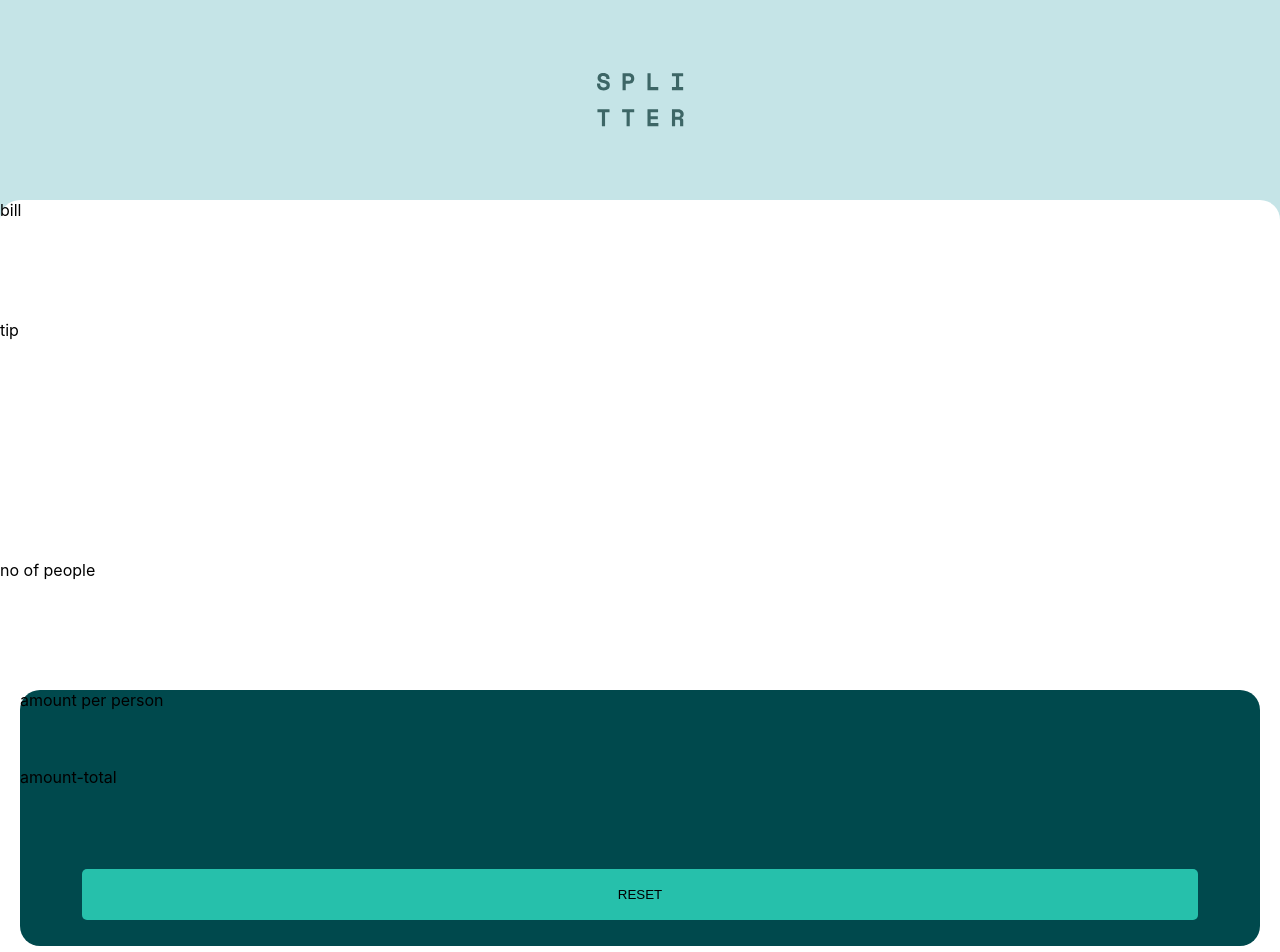
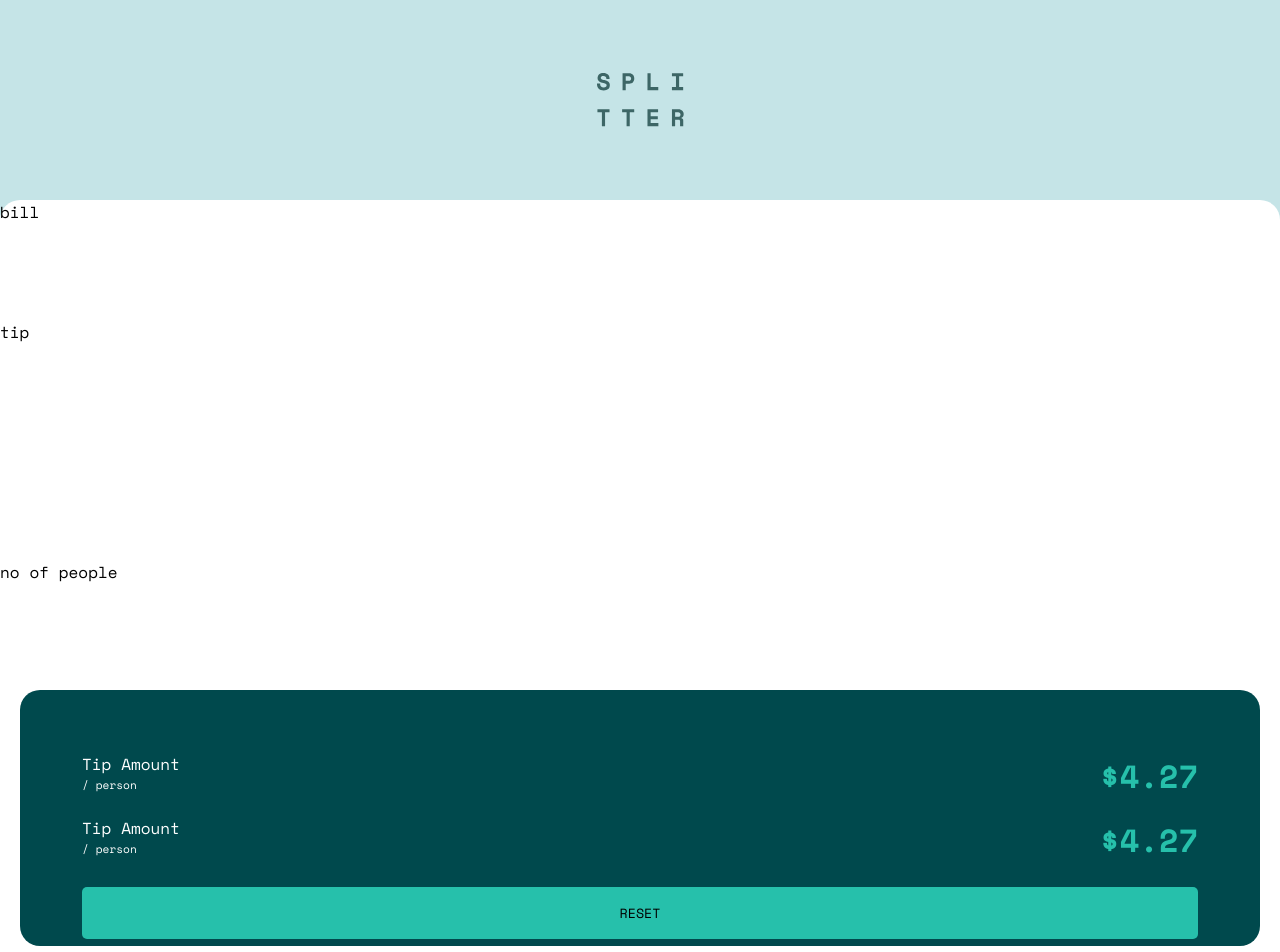
Before and after one commit to sharathkrml/tip-calculator, a React (Create React App) app: page / in a window 1280 px wide. Shown: the top 952 px of the page. Built offline with nearby package versions, Linux system fonts and the light colour scheme.

Commit message:
added Result Element

```diff
--- a/src/App.css
+++ b/src/App.css
@@ -10,7 +10,7 @@
 }
 * {
   box-sizing: border-box;
-  /* font-family: "Space Mono", sans-serif; */
+  font-family: "Space Mono", sans-serif;
   margin: 0;
   padding: 0;
 }
@@ -40,7 +40,7 @@ body {
   height: 80%;
   margin: 10px 20px;
   display: grid;
-  grid-template-rows: 30% 30% 40%;
+  grid-template-rows: 25% 25% 50%;
 }
 .reset-button{
   display: flex;
@@ -51,6 +51,7 @@ body {
   border-radius: 5px;
   background-color: var(--Strong-cyan);
   width: 90%;
-  height: 50%;
+  height: 40%;
   border: 0;
+  margin-top: 5%;
 }
--- a/src/App.js
+++ b/src/App.js
@@ -1,5 +1,6 @@
 import logo from "./assets/images/logo.svg";
 import "./App.css";
+import Result from "./components/Result";
 
 function App() {
   return (
@@ -9,26 +10,22 @@ function App() {
       </div>
       <div className="calculator-body">
         <div className="calc-input">
-          <div className="bill">
-            bill
-          </div>
-          <div className="tip">
-            tip
-          </div>
-          <div className="no-of-people">
-            no of people
-          </div>
+          <div className="bill">bill</div>
+          <div className="tip">tip</div>
+          <div className="no-of-people">no of people</div>
         </div>
         <div className="calc-output">
           <div className="calc-output-body">
             <div className="amt-per-person">
-              amount per person
+              <Result />
             </div>
             <div className="amt-total">
-              amount-total
+              <Result />
             </div>
             <div className="reset-button">
-              <button class="btn reset-btn" type="button">RESET</button>
+              <button class="btn reset-btn" type="button">
+                RESET
+              </button>
             </div>
           </div>
         </div>
--- /dev/null
+++ b/src/components/Result.css
@@ -0,0 +1,17 @@
+.result{
+    margin: 5% 5% 0 5%;
+    display: flex;
+    justify-content: space-between;
+}
+.result-heading{
+    color: var(--White);
+}
+.result-amount{
+    color:var(--Strong-cyan);
+    align-self: center;
+    font-size: 2em;
+    font-weight: 700;
+}
+.sm{
+    font-size: 0.7em;
+}
--- /dev/null
+++ b/src/components/Result.js
@@ -0,0 +1,17 @@
+import React from 'react'
+import './Result.css'
+function Result() {
+    return (
+        <div className="result">
+            <div className="result-heading">
+                <p>Tip Amount</p>
+                <p className="sm">/ person</p>
+            </div>
+            <div className="result-amount">
+                $4.27
+            </div>
+        </div>
+    )
+}
+
+export default Result
```
